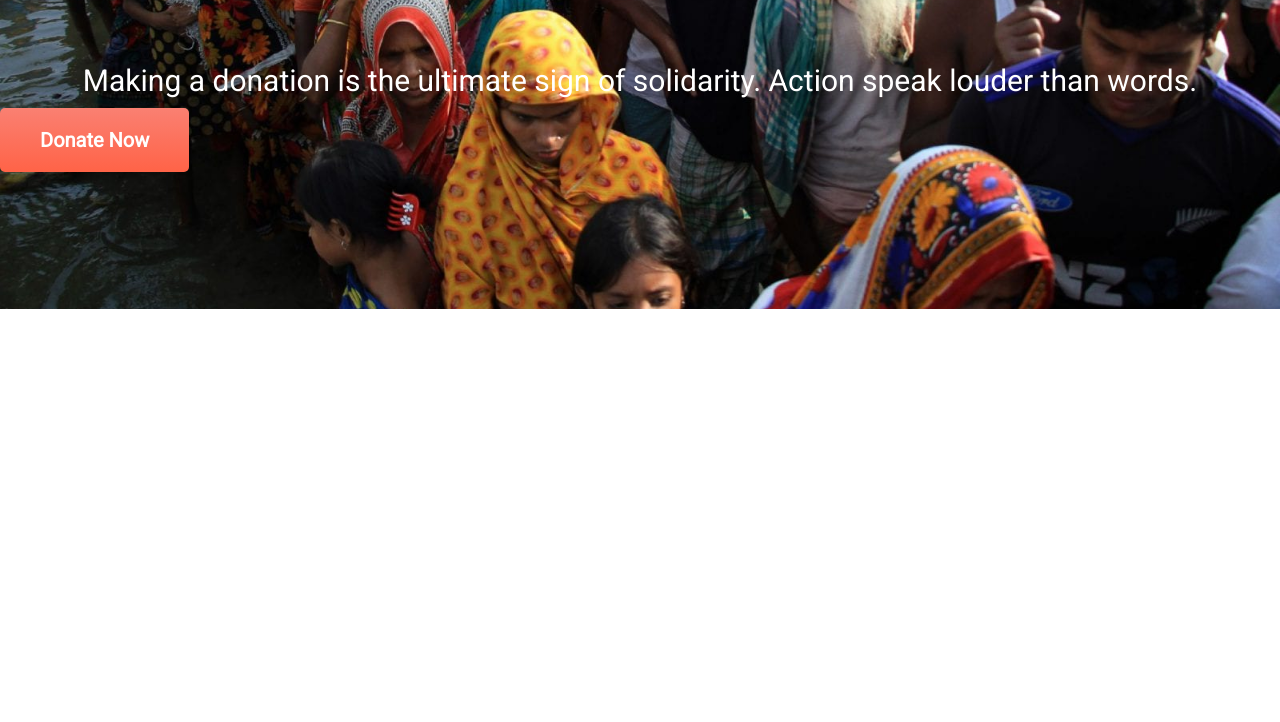
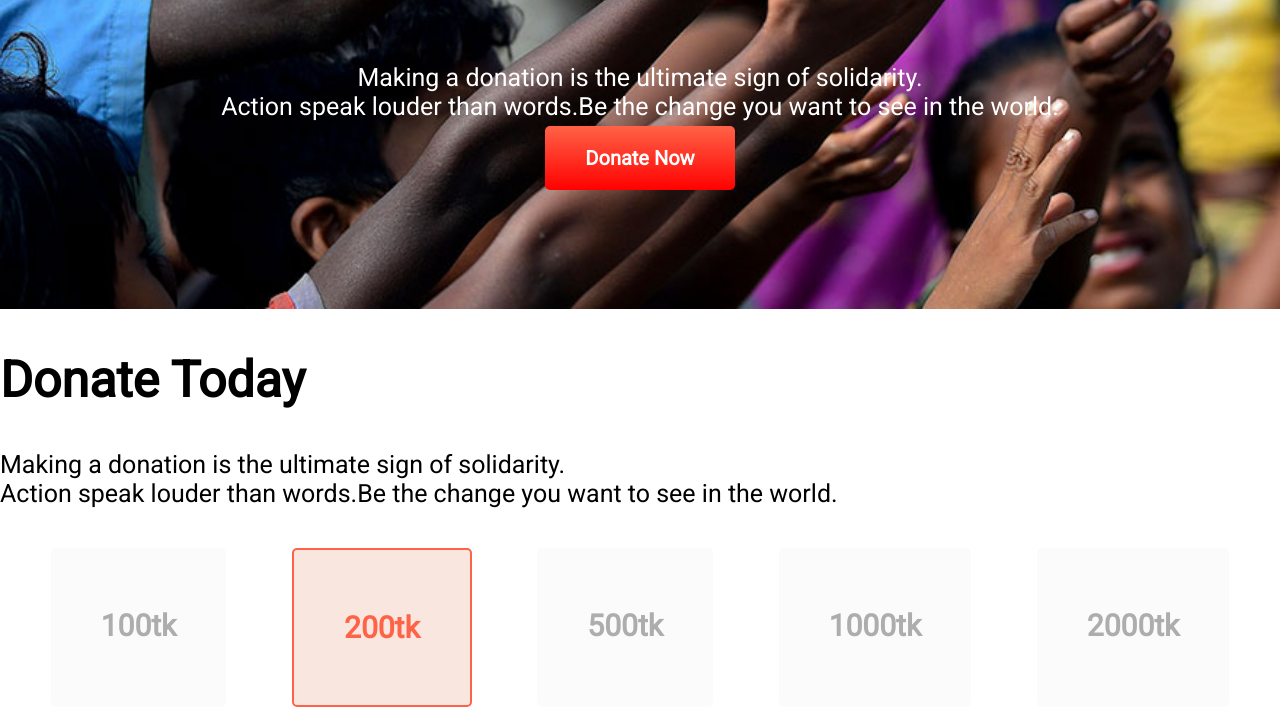
Before and after one commit to Monirul-RS/donate-today, a plain HTML site: page index.html in a window 1280 px wide. Shown: the part 411-1133 px from the top of the page. Before the commit the page ends 800 px from the top, so only its background shows below. Drawn offline with Linux system fonts and the light colour scheme; a web font is replaced by a local one.

Commit message:
Second section

```diff
--- a/index.html
+++ b/index.html
@@ -8,19 +8,37 @@
     <title>Donating website</title>
     <link rel="preconnect" href="https://fonts.googleapis.com">
     <link rel="preconnect" href="https://fonts.gstatic.com" crossorigin>
-    <link href="https://fonts.googleapis.com/css2?family=Poppins&family=Roboto&display=swap" rel="stylesheet">
+    <link href="https://fonts.googleapis.com/css2?family=Gulzar&family=Poppins&family=Roboto&display=swap"
+        rel="stylesheet">
     <link rel="stylesheet" href="style.css">
 
 </head>
 
 <body>
-    <section>
+    <section class="index">
         <div class="top-image">
             <h1 class="white-center">Let's Help Those Who Are <br> More In Need</h1>
-            <p class="paragraph">Making a donation is the ultimate sign of solidarity. Action speak louder than words.
+            <p class="paragraph">Making a donation is the ultimate sign of solidarity.<br> Action speak louder than
+                words.Be
+                the change you want to see in the world.
             </p>
             <a class="Link-button" target="_blank" href="">Donate Now</a>
 
+        </div>
+    </section>
+    <section>
+        <div>
+            <h1 class="Donate">Donate Today </h1>
+            <p class="paragraph1">Making a donation is the ultimate sign of solidarity.<br> Action speak louder than
+                words.Be
+                the change you want to see in the world.</p>
+            <div class="container">
+                <h2>100tk</h2>
+                <h2 id="border">200tk</h2>
+                <h2>500tk</h2>
+                <h2>1000tk</h2>
+                <h2>2000tk</h2>
+            </div>
         </div>
     </section>
 
--- a/style.css
+++ b/style.css
@@ -1,11 +1,13 @@
 body {
+    font-family: 'Gulzar', serif;
+    font-family: 'Poppins', sans-serif;
     font-family: 'Roboto', sans-serif;
     margin: 0%;
     padding: 0%;
 }
 
 .top-image {
-    background-image: url(images/donation7.jpg);
+    background-image: url(images/donation13.jpg);
     height: 100px;
     background-position: center;
     background-size: cover;
@@ -14,7 +16,6 @@ body {
 }
 
 .white-center {
-    text-align: center;
     color: white;
     font-size: 80px;
     margin-top: 0;
@@ -22,14 +23,16 @@ body {
 }
 
 .paragraph {
-    text-align: center;
+
     color: white;
-    font-size: 30px;
+    font-weight: 300;
+    font-size: 25px;
+
 }
 
 .Link-button {
     text-decoration: none;
-    background-image: linear-gradient(salmon, tomato);
+    background-image: linear-gradient(tomato, red);
     padding: 20px 40px;
     border-radius: 5px;
     color: white;
@@ -37,3 +40,41 @@ body {
     font-size: 20px;
 
 }
+
+.index {
+    text-align: center;
+}
+
+.Donate {
+    font-size: 50px;
+    font-weight: 900;
+}
+
+.paragraph1 {
+    font-weight: 300;
+    font-size: 25px;
+}
+
+.container {
+    display: flex;
+    justify-content: space-evenly;
+
+
+}
+
+h2 {
+    background: rgb(251, 251, 251);
+    border-radius: 5px;
+    margin: 15px;
+    position: relative;
+    overflow: hidden;
+    padding: 60px 50px;
+    color: rgb(174, 173, 173);
+    font-size: 30px;
+}
+
+#border {
+    border: 2px solid tomato;
+    background-color: rgb(249, 230, 223);
+    color: tomato;
+}
```
